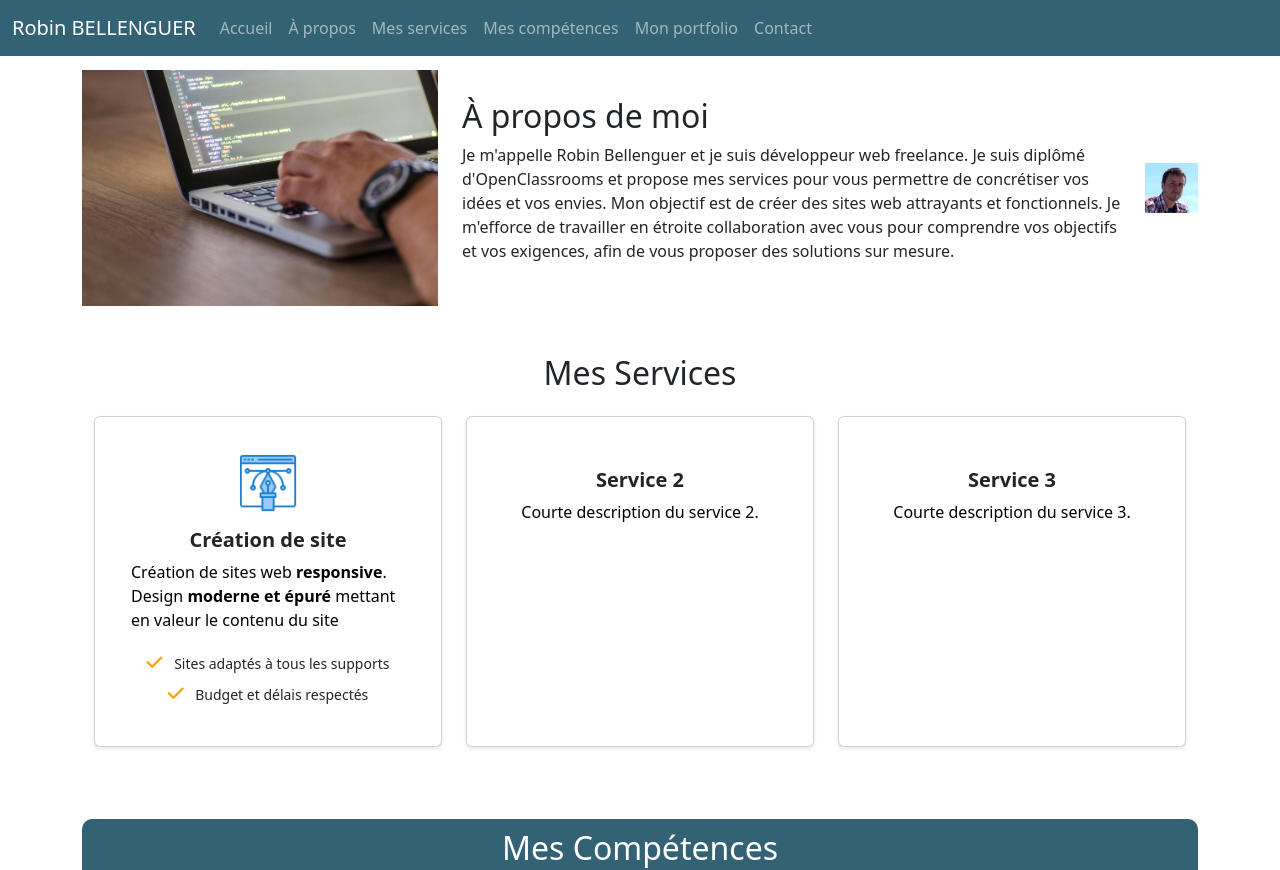
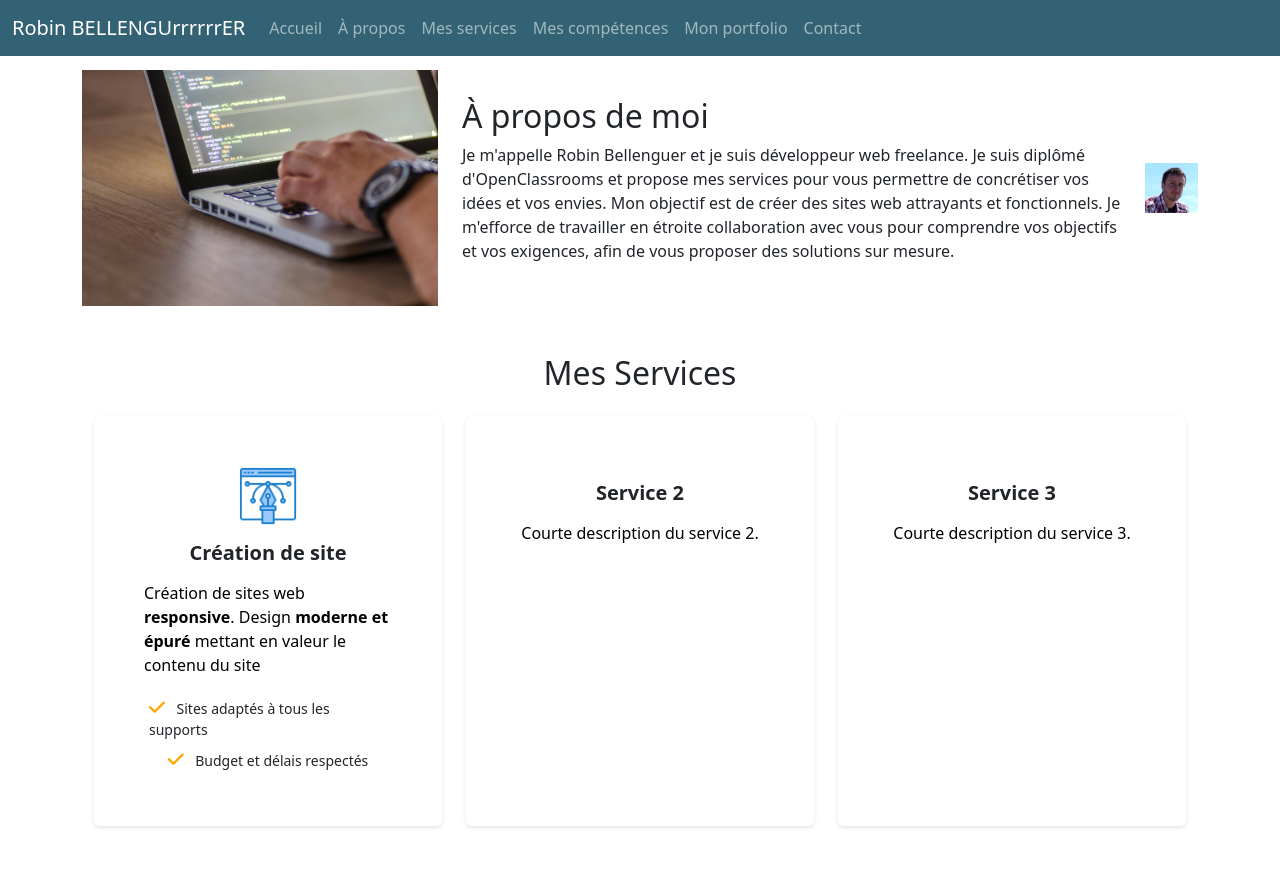
Before and after one commit to RobinBLGR/Mon-portfolio, a website: page index.html in a window 1280 px wide. Shown: the top 870 px of the page. Drawn offline with nearby package versions, Linux system fonts and the light colour scheme.

Commit message:
Update index.html

```diff
--- a/index.html
+++ b/index.html
@@ -4,15 +4,15 @@
   <meta charset="UTF-8">
   <meta name="viewport" content="width=device-width, initial-scale=1.0">
   <title>Mon Portfolio</title>
-  <link rel="stylesheet" href="./styles/style.css">
   <link rel="stylesheet" href="https://cdnjs.cloudflare.com/ajax/libs/font-awesome/6.4.0/css/all.min.css" />
   <link rel="stylesheet" href="node_modules/bootstrap/dist/css/bootstrap.min.css">
+  <link rel="stylesheet" href="./styles/style.css">
 </head>
 <body>
 
     <nav class="navbar navbar-expand-lg navbar-dark" style="background-color: #326273; position: fixed; top: 0; width: 100%; z-index: 1030;">
         <div class="container-fluid">
-          <a class="navbar-brand" href="#">Robin BELLENGUER</a>
+          <a class="navbar-brand" href="#">Robin BELLENGUrrrrrrER</a>
           <button class="navbar-toggler" type="button" data-bs-toggle="collapse" data-bs-target="#navbarNav" aria-controls="navbarNav" aria-expanded="false" aria-label="Toggle navigation">
             <span class="navbar-toggler-icon"></span>
           </button>
```
